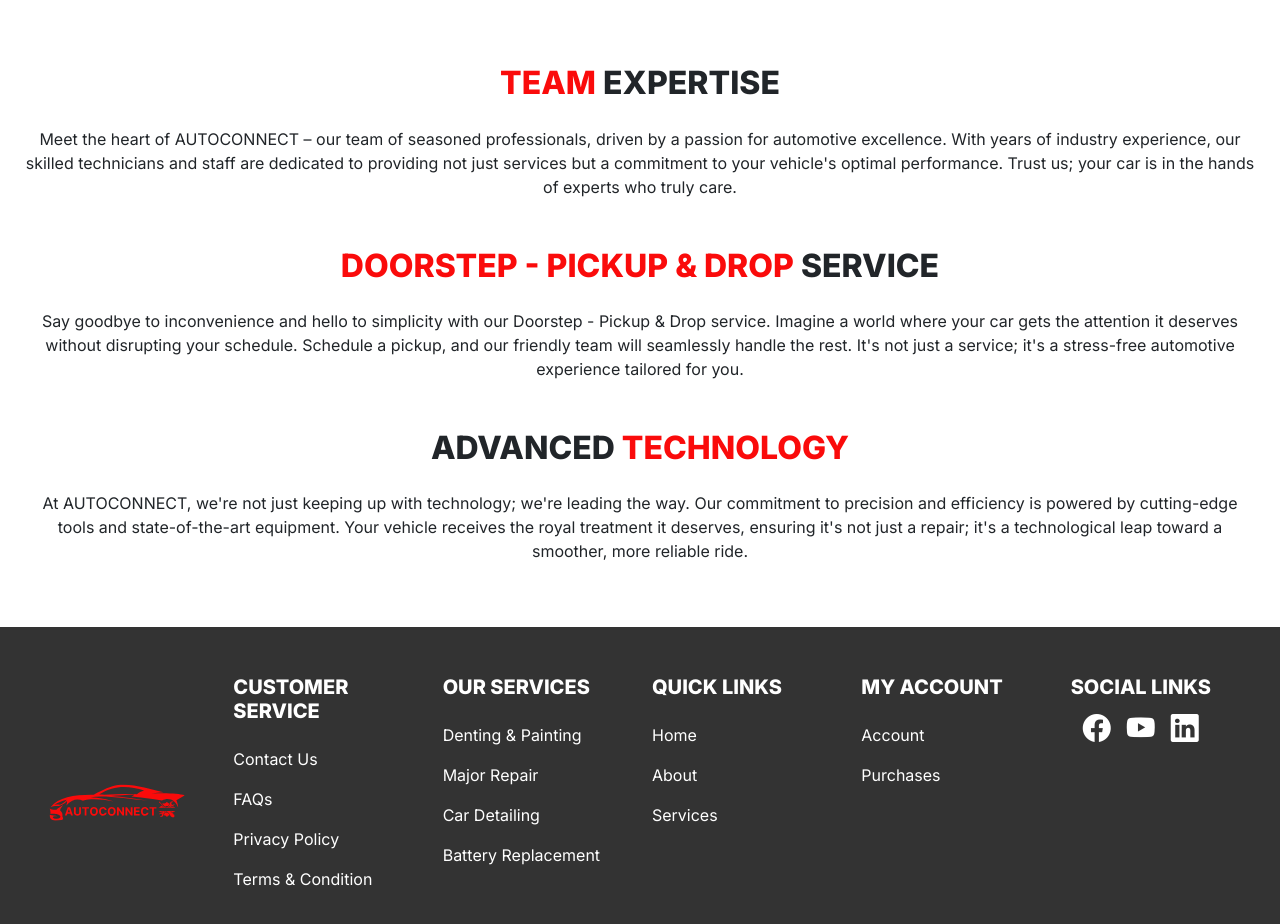
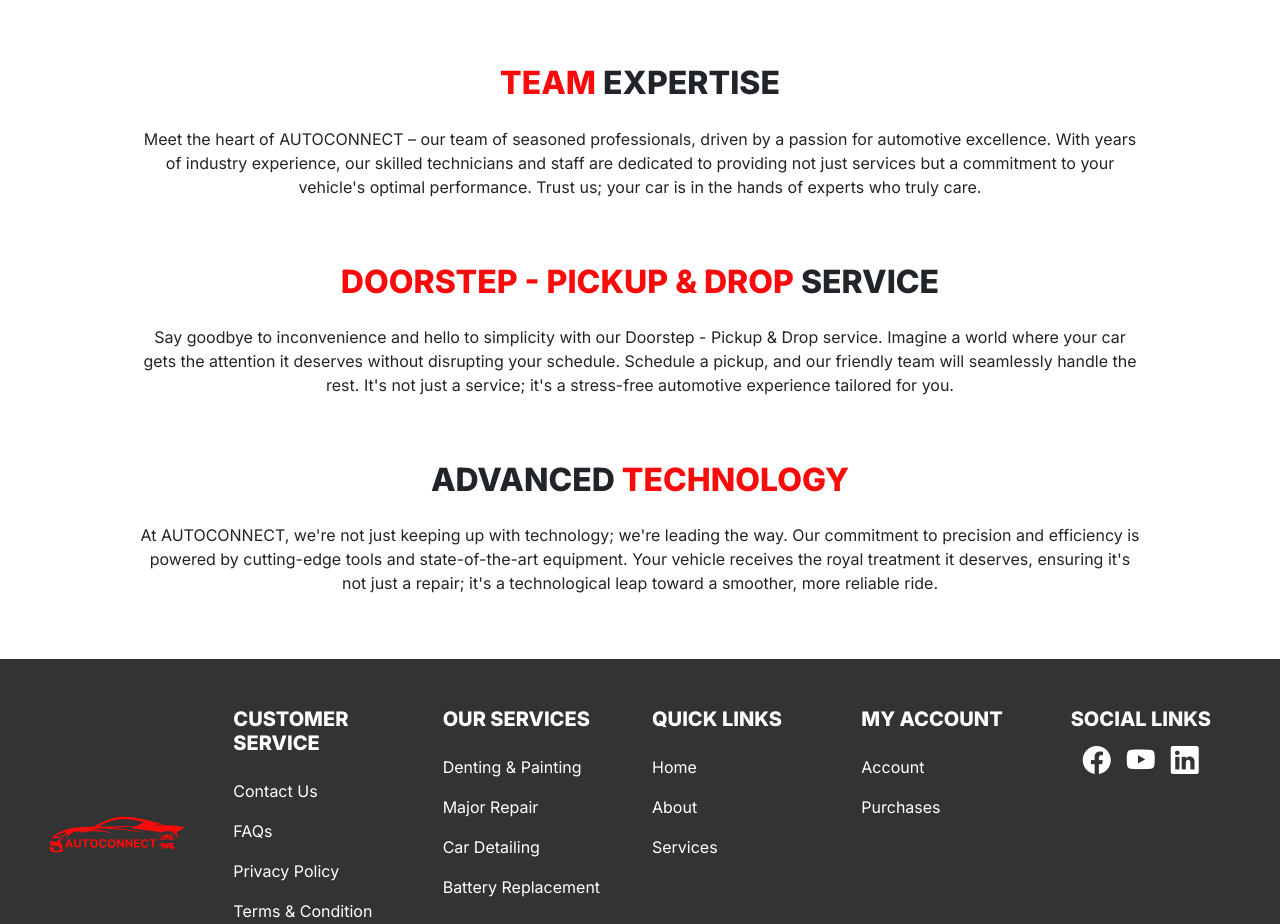
Before and after one commit to jaspherbagor/AutoConnect, a React (Create React App) app in the folder front-end/: page /about in a window 1280 px wide. Shown: the part 1225-2149 px from the top of the page. Built offline with nearby package versions, Linux system fonts and the light colour scheme.

Commit message:
resized the colums of the the remaining about description

```diff
--- a/front-end/src/components/pages/client/about.jsx
+++ b/front-end/src/components/pages/client/about.jsx
@@ -20,6 +20,9 @@ const About = () => {
               <div className="col-md-4">
                 <i className="bi bi-trophy display-1 core-values-icon"></i>
                 <h3 className="fw-bold mb-4 mt-3">QUALITY</h3>
+                <div className="col-md-10 col-sm-10 col-12 justify-content-center align-items-center d-flex container">
+
+                </div>
                 <p>AUTO CONNECT ensures optimal vehicle performance through cutting-edge technology and expert technicians, providing the highest standard of maintenance and repairs for a superior automotive experience, surpassing customer expectations consistently.</p>
               </div>
               <div className="col-md-4">
@@ -46,13 +49,20 @@ const About = () => {
 
 
             <h2 className="fw-bolder text-center mt-5 mb-4"><span>TEAM</span> EXPERTISE</h2>
-            <p>Meet the heart of AUTOCONNECT – our team of seasoned professionals, driven by a passion for automotive excellence. With years of industry experience, our skilled technicians and staff are dedicated to providing not just services but a commitment to your vehicle's optimal performance. Trust us; your car is in the hands of experts who truly care.</p>
+            <div className="col-md-10 col-sm-10 col-12 justify-content-center align-items-center d-flex container">
+              <p className="about-detail">Meet the heart of AUTOCONNECT – our team of seasoned professionals, driven by a passion for automotive excellence. With years of industry experience, our skilled technicians and staff are dedicated to providing not just services but a commitment to your vehicle's optimal performance. Trust us; your car is in the hands of experts who truly care.</p>
+            </div>
+
 
             <h2 className="fw-bolder text-center mt-5 mb-4"><span> DOORSTEP - PICKUP & DROP</span> SERVICE</h2>
-            <p>Say goodbye to inconvenience and hello to simplicity with our Doorstep - Pickup & Drop service. Imagine a world where your car gets the attention it deserves without disrupting your schedule. Schedule a pickup, and our friendly team will seamlessly handle the rest. It's not just a service; it's a stress-free automotive experience tailored for you.</p>
+            <div className="col-md-10 col-sm-10 col-12 justify-content-center align-items-center d-flex container">
+              <p className="about-detail">Say goodbye to inconvenience and hello to simplicity with our Doorstep - Pickup & Drop service. Imagine a world where your car gets the attention it deserves without disrupting your schedule. Schedule a pickup, and our friendly team will seamlessly handle the rest. It's not just a service; it's a stress-free automotive experience tailored for you.</p>
+            </div>
 
             <h2 className="fw-bolder text-center mt-5 mb-4">ADVANCED <span>TECHNOLOGY</span></h2>
-            <p>At AUTOCONNECT, we're not just keeping up with technology; we're leading the way. Our commitment to precision and efficiency is powered by cutting-edge tools and state-of-the-art equipment. Your vehicle receives the royal treatment it deserves, ensuring it's not just a repair; it's a technological leap toward a smoother, more reliable ride.</p>
+            <div className="col-md-10 col-sm-10 col-12 justify-content-center align-items-center d-flex container">
+              <p className="about-detail">At AUTOCONNECT, we're not just keeping up with technology; we're leading the way. Our commitment to precision and efficiency is powered by cutting-edge tools and state-of-the-art equipment. Your vehicle receives the royal treatment it deserves, ensuring it's not just a repair; it's a technological leap toward a smoother, more reliable ride.</p>
+            </div>
         </section>
 
         <ClientFooter/>
```
